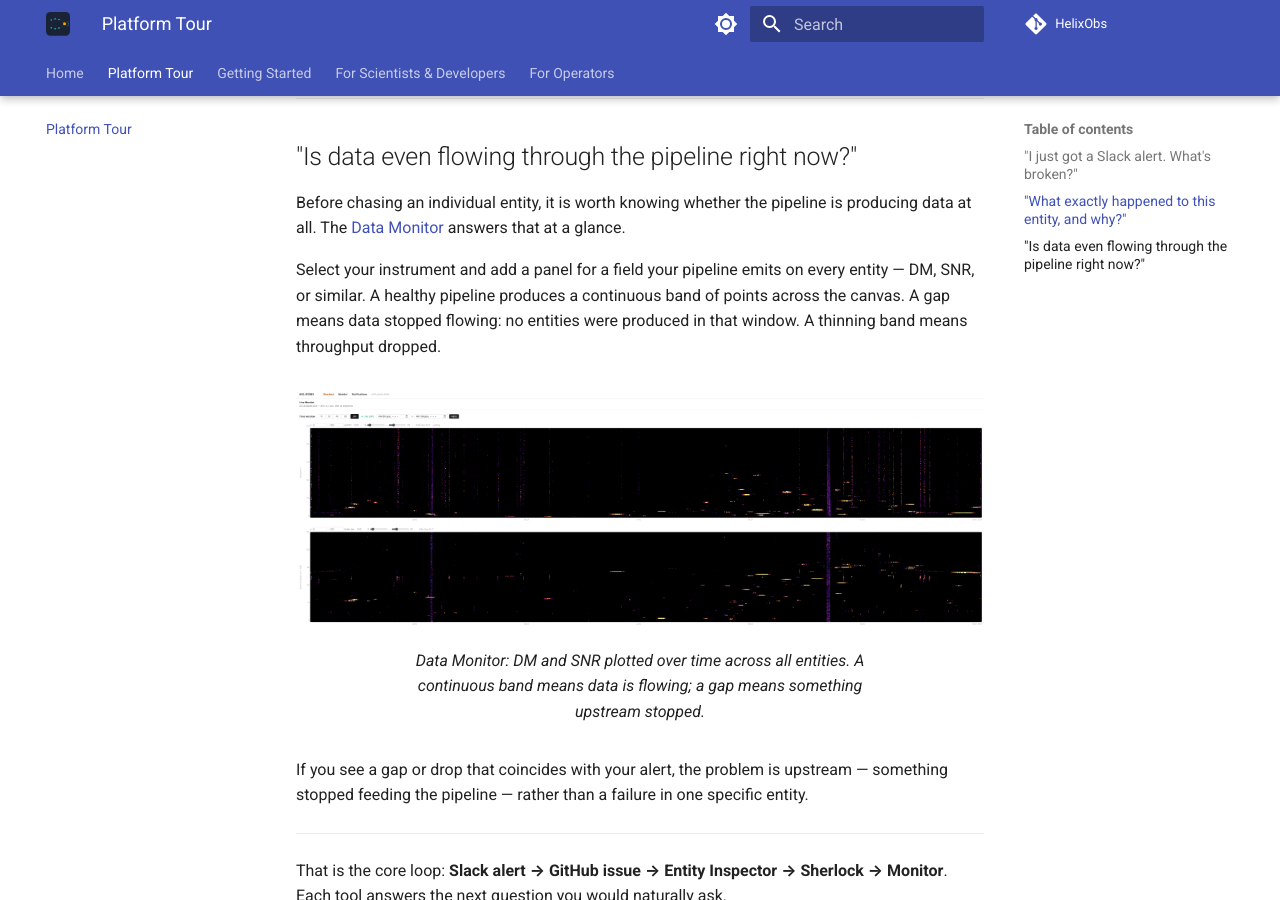
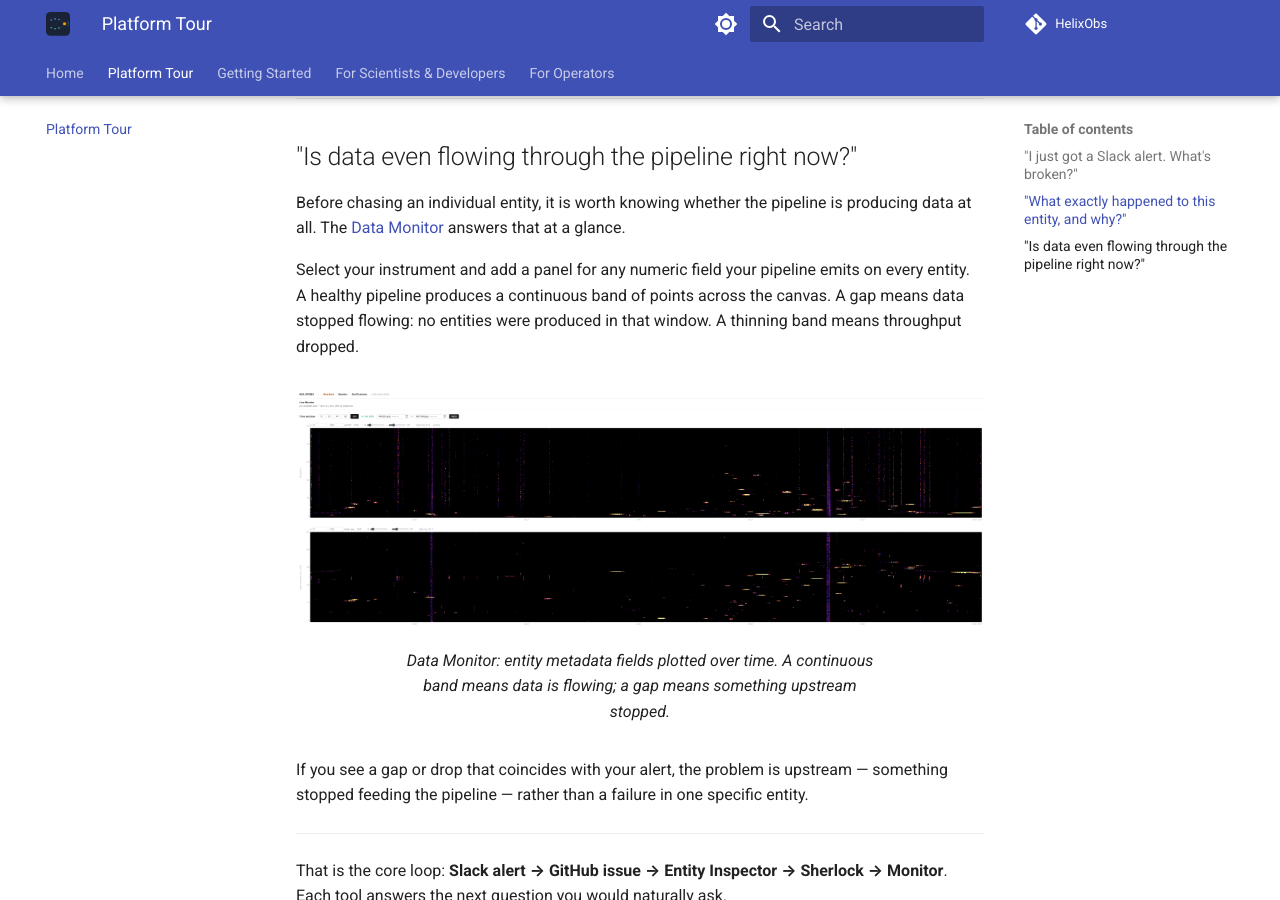
Before and after one commit to HelixObs/helixobs.github.io, an MkDocs documentation site: the page built from docs/tour.md, in a window 1280 px wide and 900 px high, scrolled down 4440 px. Built offline with MkDocs 1.6.1 and Material for MkDocs 9.7.7, drawn with Linux system fonts in a browser that asks for light colours.

Commit message:
docs: remove instrument-specific field names (DM, SNR) from tour
Co-Authored-By: Claude Sonnet 4.6 <noreply@anthropic.com>

```diff
--- a/docs/tour.md
+++ b/docs/tour.md
@@ -65,11 +65,11 @@ Sherlock results are stored in instrument memory — the same investigation is r
 
 Before chasing an individual entity, it is worth knowing whether the pipeline is producing data at all. The [Data Monitor](operator/dashboards.md#data-monitor) answers that at a glance.
 
-Select your instrument and add a panel for a field your pipeline emits on every entity — DM, SNR, or similar. A healthy pipeline produces a continuous band of points across the canvas. A gap means data stopped flowing: no entities were produced in that window. A thinning band means throughput dropped.
+Select your instrument and add a panel for any numeric field your pipeline emits on every entity. A healthy pipeline produces a continuous band of points across the canvas. A gap means data stopped flowing: no entities were produced in that window. A thinning band means throughput dropped.
 
 <figure markdown>
   ![Data Monitor](assets/screenshots/monitor.png)
-  <figcaption>Data Monitor: DM and SNR plotted over time across all entities. A continuous band means data is flowing; a gap means something upstream stopped.</figcaption>
+  <figcaption>Data Monitor: entity metadata fields plotted over time. A continuous band means data is flowing; a gap means something upstream stopped.</figcaption>
 </figure>
 
 If you see a gap or drop that coincides with your alert, the problem is upstream — something stopped feeding the pipeline — rather than a failure in one specific entity.
```
